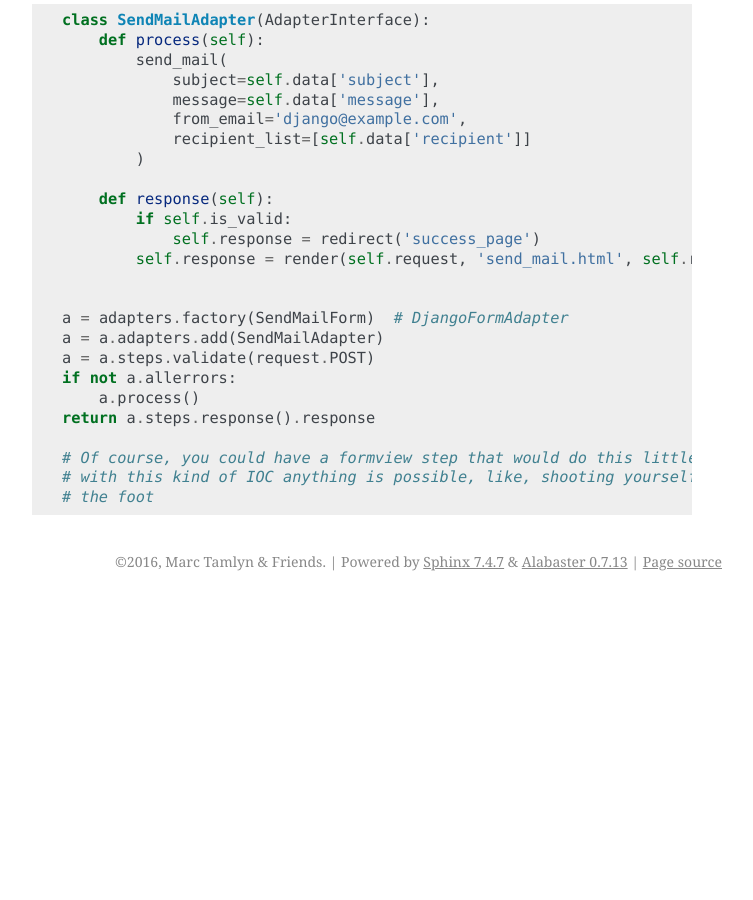
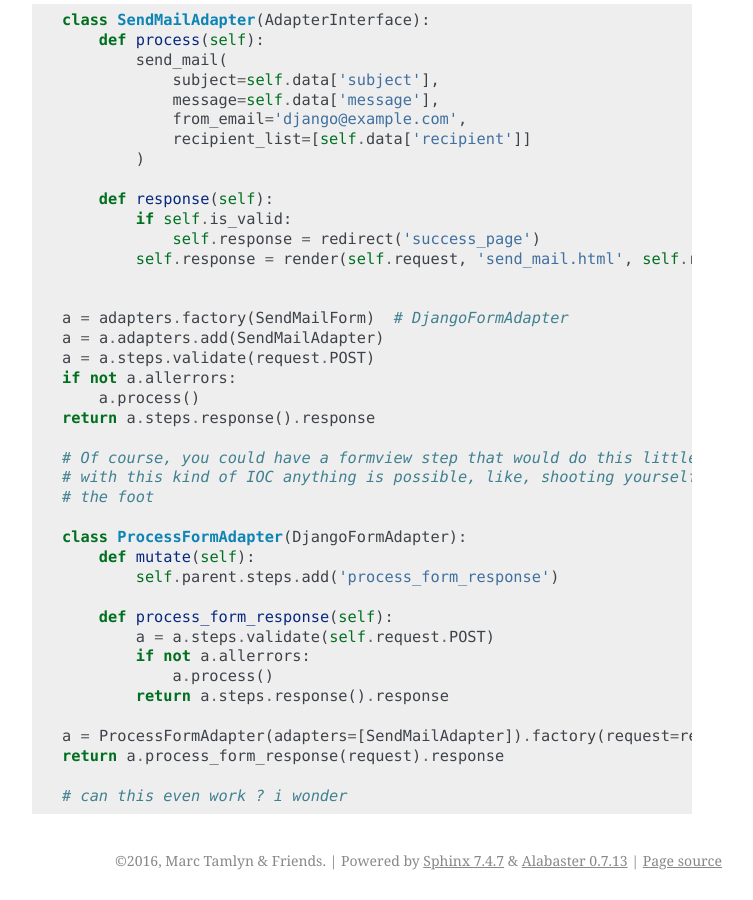
Before and after one commit to mjtamlyn/django-adapters, a Sphinx documentation site: the page built from docs/source/components.rst, in a window 1280 px wide and 900 px high, scrolled down 9159 px. Shown: the whole window, without its empty margins (388-1141 px from the left). Built offline with Sphinx 7.4.7, drawn with Linux system fonts in a browser that asks for light colours; before the commit the page ends 9760 px from its top, so only the background shows below that.

Commit message:
Response rendering step example

```diff
--- a/docs/source/components.rst
+++ b/docs/source/components.rst
@@ -484,3 +484,18 @@ In adapters
     # Of course, you could have a formview step that would do this little logic
     # with this kind of IOC anything is possible, like, shooting yourself in
     # the foot
+
+    class ProcessFormAdapter(DjangoFormAdapter):
+        def mutate(self):
+            self.parent.steps.add('process_form_response')
+
+        def process_form_response(self):
+            a = a.steps.validate(self.request.POST)
+            if not a.allerrors:
+                a.process()
+            return a.steps.response().response
+
+    a = ProcessFormAdapter(adapters=[SendMailAdapter]).factory(request=request)
+    return a.process_form_response(request).response
+
+    # can this even work ? i wonder
```
